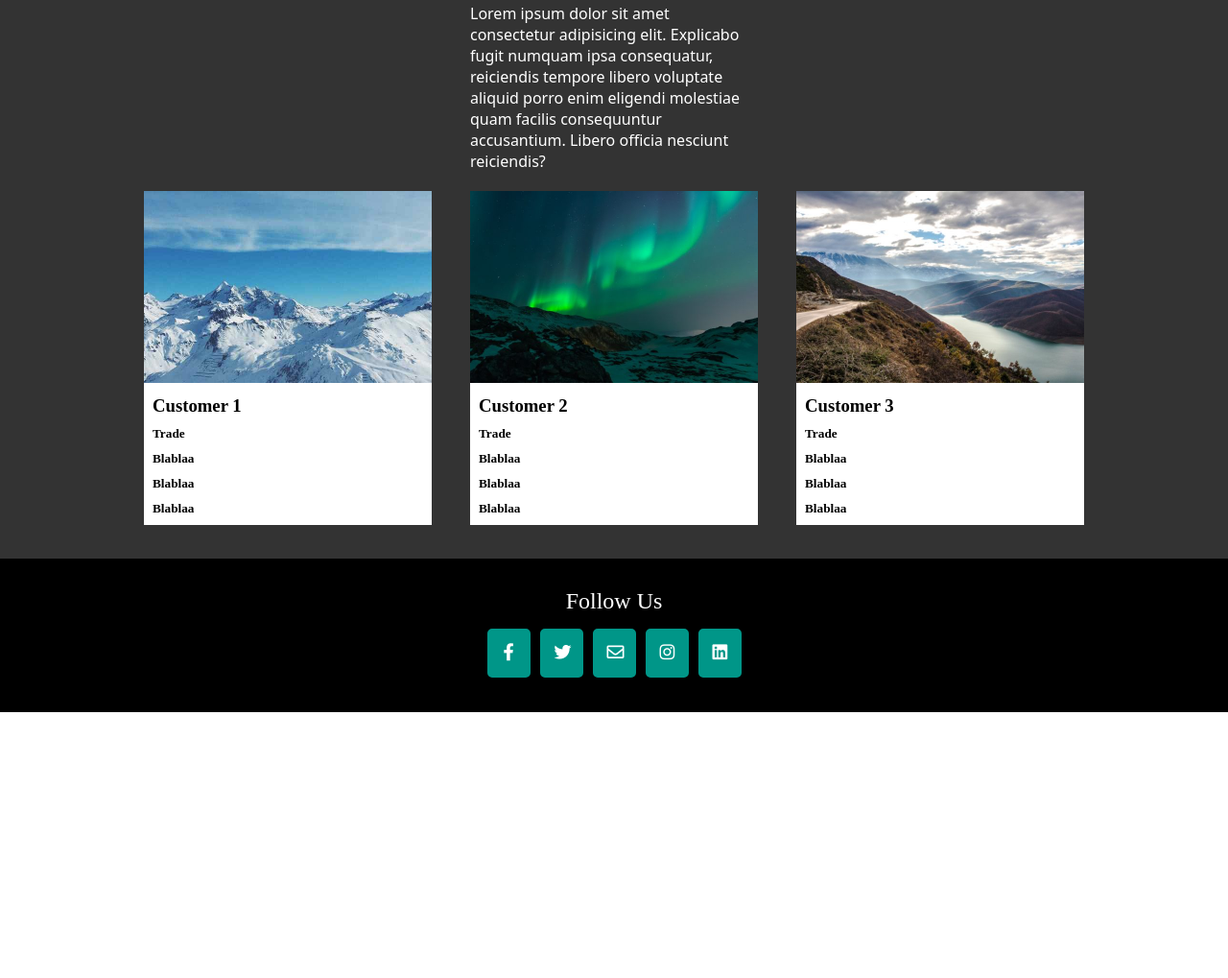
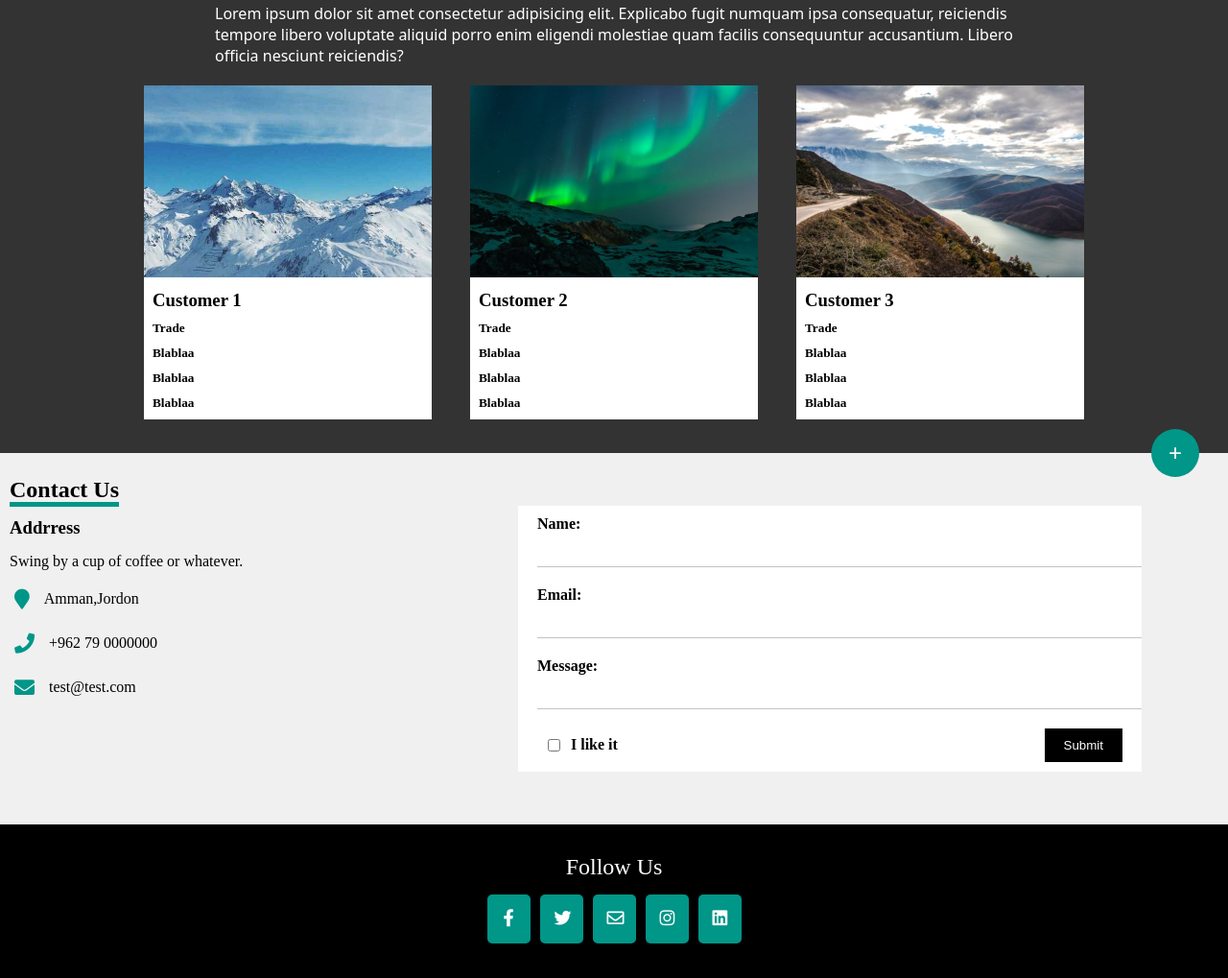
Before and after one commit to MuhammadHamza335/TalentApp, a plain HTML site: page index.html in a window 1280 px wide. Shown: the part 809-1828 px from the top of the page at 96% size. Before the commit the page ends 1551 px from the top, so only its background shows below. Drawn offline with Linux system fonts and the light colour scheme.

Commit message:
added contact section

```diff
--- a/css/styles.css
+++ b/css/styles.css
@@ -182,3 +182,135 @@
   font-size: 18px;
   cursor: pointer;
 }
+
+.contact-container {
+  position: relative;
+  display: flex;
+  flex-wrap: wrap;
+  background-color: #f0f0f0;
+  width: 100%;
+  justify-content: space-between;
+  padding-top: 25px;
+  padding-bottom: 25px;
+  padding-right: 60px;
+  box-sizing: border-box;
+}
+
+.add-button {
+  position: absolute;
+  top: -25px;
+  right: 30px;
+  z-index: 1;
+}
+
+.add-button-circle {
+  width: 50px;
+  height: 50px;
+  border-radius: 50%;
+  background-color: #009688;
+  color: #fff;
+  font-size: 24px;
+  border: none;
+  cursor: pointer;
+  box-sizing: border-box;
+}
+
+.add-button-circle:hover {
+  background-color: #007c6e;
+}
+
+.addrress {
+  display: block;
+  flex-direction: column;
+  margin-left: 10px;
+}
+.addrress h2 {
+  display: inline;
+}
+.addrress h2 span {
+  border-bottom: 5px solid #009688;
+}
+.addrress h2 h3 p div {
+  margin-top: 13px;
+}
+
+.contact-form {
+  max-width: 900px;
+  width: 50%;
+  min-width: 300px;
+  padding: 10px 20px;
+  background-color: white;
+  box-shadow: #2d2929f7;
+  margin: 30px;
+}
+
+.form-group {
+  margin-bottom: 20px;
+}
+
+label {
+  font-weight: bold;
+}
+
+input[type="text"],
+input[type="email"],
+input[type="checkbox"] {
+  width: 100%;
+  padding: 10px;
+  border: none;
+  outline: none;
+  border-bottom: 1px solid rgb(59, 56, 56, 0.3);
+}
+
+.form-row {
+  display: flex;
+  justify-content: space-between;
+}
+#checkbox {
+  width: 35px;
+}
+.checkbox-container {
+  display: flex;
+  align-items: center;
+  margin-left: 10px;
+}
+.label-container {
+  display: flex;
+  align-items: center;
+  text-align: center;
+}
+
+.label-container i {
+  font-size: 21px;
+  color: #009688;
+  padding: 5px;
+}
+
+.label-container span {
+  margin-left: 10px;
+}
+.submit-button {
+  background-color: black;
+  color: white;
+  padding: 10px 20px;
+  border: none;
+  cursor: pointer;
+}
+
+@media only screen and (max-width: 900px) {
+  .contact-container {
+    flex-direction: column;
+  }
+  .contact-form {
+    width: 80%;
+  }
+  .ourwordcard {
+    width: 65%;
+  }
+}
+
+@media only screen and (max-width: 1310px) {
+  .ourwordcard {
+    width: 65%;
+  }
+}
--- a/index.html
+++ b/index.html
@@ -45,6 +45,53 @@
       </div>
       <div class="customercards" id="customerCards"></div>
     </section>
+    <section class="contact-container" id="contact">
+      <div class="add-button">
+        <button class="add-button-circle">+</button>
+      </div>
+      <div class="addrress">
+        <h2 class="topmargin"><span>Contact Us</span></h2>
+        <h3 class="topmargin">Addrress</h3>
+        <p class="topmargin">Swing by a cup of coffee or whatever.</p>
+        <div class="label-container topmargin">
+          <i class="fa fa-map-marker"></i>
+          <span>Amman,Jordon</span>
+        </div>
+        <div class="label-container topmargin">
+          <i class="fa fa-phone"></i>
+          <span>+962 79 0000000</span>
+        </div>
+        <div class="label-container topmargin">
+          <i class="fa fa-envelope"></i>
+          <span>test@test.com</span>
+        </div>
+      </div>
+      <div class="contact-form">
+        <div class="form-group">
+          <label for="name">Name:</label>
+          <input type="text" id="name" name="name" required />
+        </div>
+
+        <div class="form-group">
+          <label for="email">Email:</label>
+          <input type="email" id="email" name="email" required />
+        </div>
+
+        <div class="form-group">
+          <label for="message">Message:</label>
+          <input type="text" id="message" name="message" required />
+        </div>
+
+        <div class="form-row">
+          <div class="label-container">
+            <input type="checkbox" id="checkbox" />
+            <label for="myCheckbox">I like it</label>
+          </div>
+
+          <button type="submit" class="submit-button">Submit</button>
+        </div>
+      </div>
+    </section>
 
     <footer>
       <div class="footer">
```
